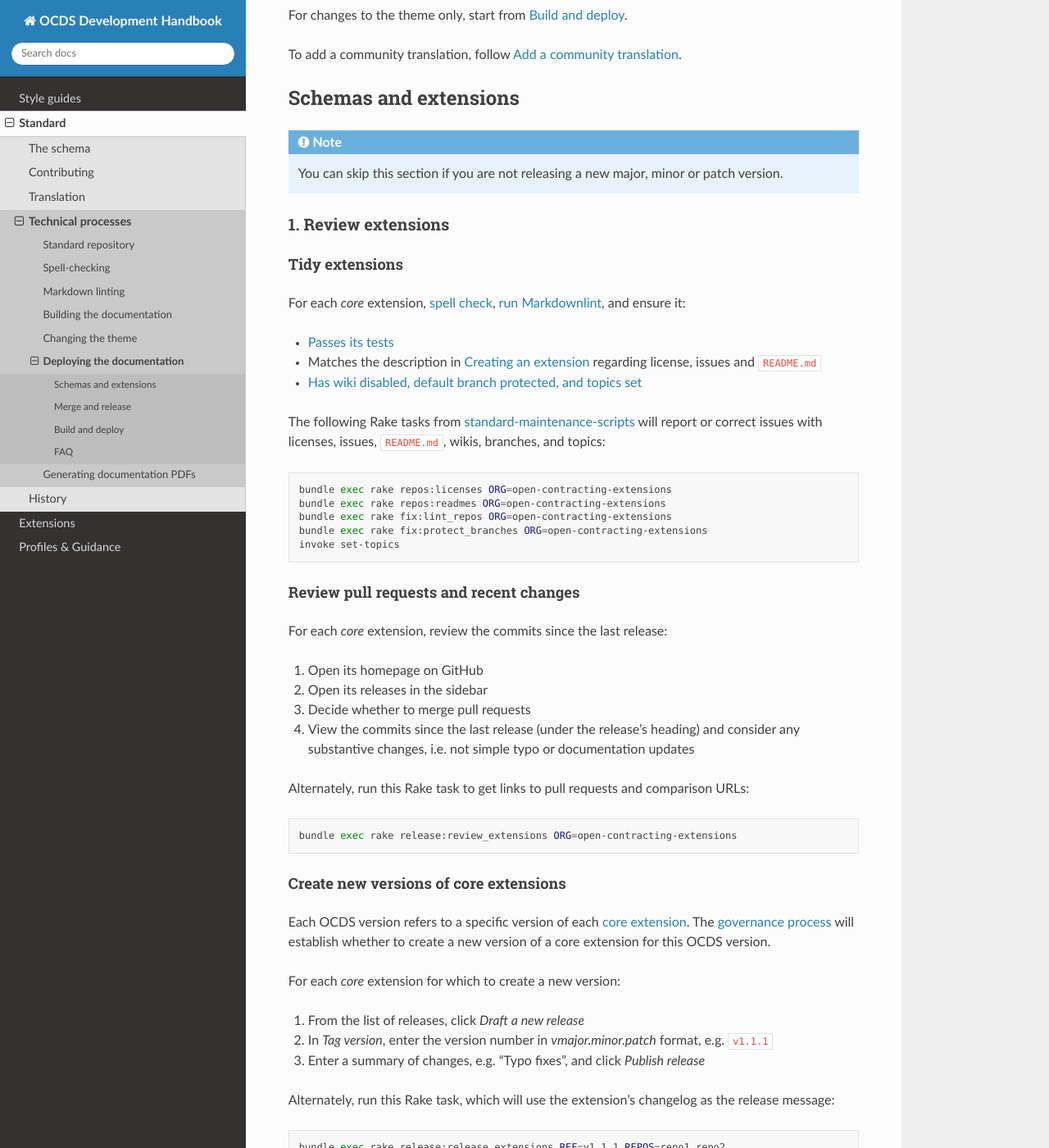
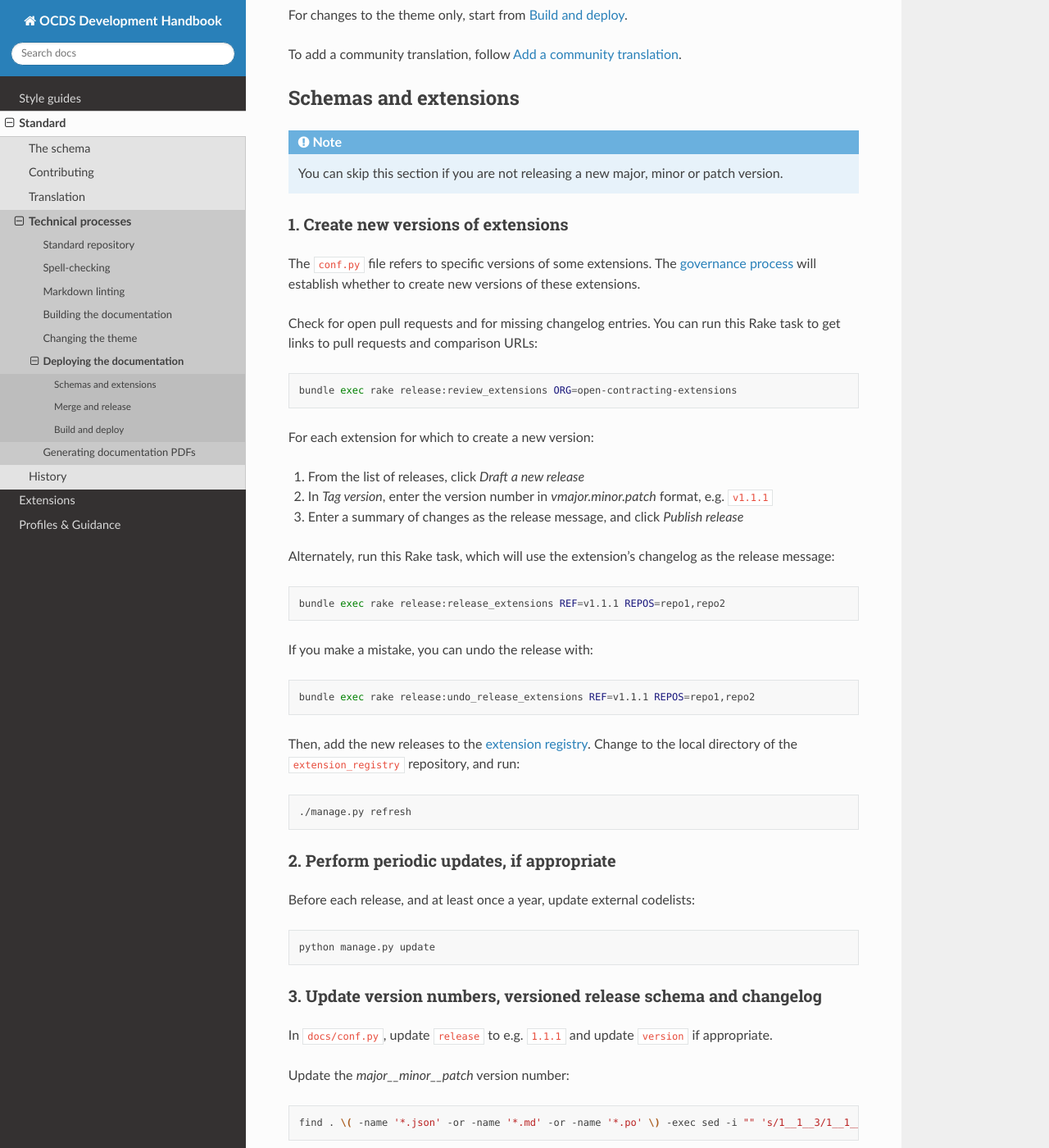
Before and after one commit to open-contracting/standard-development-handbook, a Sphinx documentation site: the page built from docs/standard/technical/deployment.rst, in a window 1280 px wide and 1400 px high, scrolled down 321 px. Shown: the whole window at 82% size. Built offline with Sphinx 7.4.7 and the Read the Docs theme 2.0.0, drawn with Linux system fonts in a browser that asks for light colours; some of the changed text lies outside the part shown.

Commit message:
Consolidate deployment instructions
- Move instructions about extensions from standard/technical/deployment to extensions/index
- Move instructions about standard repositories from the deploy repository
- Remove rarely asked questions (FAQ) that is not about deployment
- Avoid the use of core/community/local extensions

```diff
--- a/docs/profiles/infrastructure.rst
+++ b/docs/profiles/infrastructure.rst
@@ -3,8 +3,8 @@ Open Contracting for Infrastructure Data Standards
 
 `This profile <https://standard.open-contracting.org/infrastructure/latest/en/>`__ is developed and maintained by the Open Contracting Partnership on `GitHub <https://github.com/open-contracting/infrastructure>`__. It is `deployed <https://standard.open-contracting.org/infrastructure/>`__ with the standard documentation. It was previously deployed to https://open-contracting.github.io/infrastructure/, which uses meta refresh to redirect to the current deployment.
 
-Development tasks
------------------
+Maintenance
+-----------
 
 Copy schema and codelists from OCDS for PPPs
 ~~~~~~~~~~~~~~~~~~~~~~~~~~~~~~~~~~~~~~~~~~~~
@@ -15,7 +15,7 @@ For each new release of OCDS for PPPs, run:
 
    make update
 
-If working on a pre-release, run:
+To use a pre-release of OCDS for PPPs, run:
 
 .. code-block:: shell
 
--- a/docs/profiles/technical/build.rst
+++ b/docs/profiles/technical/build.rst
@@ -15,7 +15,7 @@ Change extensions
 
 To change the extensions in a profile, change ``extension_versions.json``, then :ref:`profiles/technical/build:Build the profile`.
 
-Extensions must be in the `extension registry <https://github.com/open-contracting/extension_registry>`__ and should be tagged and released. See :ref:`standard/technical/deployment:Create new versions of core extensions`.
+Extensions must be in the `extension registry <https://github.com/open-contracting/extension_registry>`__ and should be tagged and released. See :ref:`standard/technical/deployment:Create new versions of extensions`.
 
 Build the profile
 -----------------
--- a/docs/standard/technical/deployment.rst
+++ b/docs/standard/technical/deployment.rst
@@ -17,54 +17,22 @@ Schemas and extensions
 .. note::
    You can skip this section if you are not releasing a new major, minor or patch version.
 
-1. Review extensions
-~~~~~~~~~~~~~~~~~~~~
+1. Create new versions of extensions
+~~~~~~~~~~~~~~~~~~~~~~~~~~~~~~~~~~~~
 
-Tidy extensions
-^^^^^^^^^^^^^^^
+The ``conf.py`` file refers to specific versions of some extensions. The `governance process <https://standard.open-contracting.org/latest/en/support/governance/#versions>`__ will establish whether to create new versions of these extensions.
 
-For each *core* extension, :doc:`spell check<spellcheck>`, :doc:`run Markdownlint<lint>`, and ensure it:
-
--  `Passes its tests <https://github.com/open-contracting/standard-maintenance-scripts/blob/main/badges.md#extensions>`__
--  Matches the description in :ref:`extensions/index:Creating an extension` regarding license, issues and ``README.md``
--  `Has wiki disabled, default branch protected, and topics set <https://github.com/open-contracting/standard-maintenance-scripts#change-github-repository-configuration>`__
-
-The following Rake tasks from `standard-maintenance-scripts <https://github.com/open-contracting/standard-maintenance-scripts>`__ will report or correct issues with licenses, issues, ``README.md``, wikis, branches, and topics:
-
-.. code-block:: shell
-
-   bundle exec rake repos:licenses ORG=open-contracting-extensions
-   bundle exec rake repos:readmes ORG=open-contracting-extensions
-   bundle exec rake fix:lint_repos ORG=open-contracting-extensions
-   bundle exec rake fix:protect_branches ORG=open-contracting-extensions
-   invoke set-topics
-
-Review pull requests and recent changes
-^^^^^^^^^^^^^^^^^^^^^^^^^^^^^^^^^^^^^^^
-
-For each *core* extension, review the commits since the last release:
-
-1. Open its homepage on GitHub
-2. Open its releases in the sidebar
-3. Decide whether to merge pull requests
-4. View the commits since the last release (under the release's heading) and consider any substantive changes, i.e. not simple typo or documentation updates
-
-Alternately, run this Rake task to get links to pull requests and comparison URLs:
+Check for open pull requests and for missing changelog entries. You can run this Rake task to get links to pull requests and comparison URLs:
 
 .. code-block:: shell
 
    bundle exec rake release:review_extensions ORG=open-contracting-extensions
 
-Create new versions of core extensions
-^^^^^^^^^^^^^^^^^^^^^^^^^^^^^^^^^^^^^^
-
-Each OCDS version refers to a specific version of each `core extension <https://standard.open-contracting.org/latest/en/extensions/#core-extensions>`__. The `governance process <https://standard.open-contracting.org/latest/en/support/governance/#versions>`__ will establish whether to create a new version of a core extension for this OCDS version.
-
-For each *core* extension for which to create a new version:
+For each extension for which to create a new version:
 
 1. From the list of releases, click *Draft a new release*
 2. In *Tag version*, enter the version number in *vmajor.minor.patch* format, e.g. ``v1.1.1``
-3. Enter a summary of changes, e.g. "Typo fixes", and click *Publish release*
+3. Enter a summary of changes as the release message, and click *Publish release*
 
 Alternately, run this Rake task, which will use the extension's changelog as the release message:
 
@@ -150,23 +118,24 @@ Create a tagged release named e.g. ``git tag -a 1__1__0 -m '1.1.0 release.'`` an
 Build and deploy
 ----------------
 
-1. Build on continuous integration
-~~~~~~~~~~~~~~~~~~~~~~~~~~~~~~~~~~
+After :ref:`merging branches<merge>`, GitHub Actions automatically:
 
-:ref:`Merging branches<merge>` will trigger a :doc:`build<build>`.
+-  Deploys the build of any live branch (e.g. ``latest``) to the live directory (``/home/ocds-docs/web``), as a build directory named ``{branch}-{timestamp}`` (e.g. ``latest-1577836800``)
+-  Creates a symlink named after the live branch (e.g. ``latest``) that points to the build directory. As such, you can rollback changes by linking to another build directory.
+-  Deploys the schema files, codelist files and metadata file (if any), if a tag is pushed: for example, under https://standard.open-contracting.org/schema/, https://standard.open-contracting.org/profiles/ppp/schema/ and https://standard.open-contracting.org/profiles/ppp/extension/.
 
-The built documentation is transferred to the staging directory on the server. You can preview the documentation. For example, for OCDS 1.1, https://standard.open-contracting.org/staging/1.1/ is the staging version for https://standard.open-contracting.org/1.1/.
+The live branches are configured in the last step of the repository's ``ci.yml`` workflow.
 
-2. Release the documentation
-~~~~~~~~~~~~~~~~~~~~~~~~~~~~
+.. note::
+   You can skip this step if you are not releasing a new major, minor or patch version.
+
+1. Update the deploy repository
+~~~~~~~~~~~~~~~~~~~~~~~~~~~~~~~
 
 See the `deploy repository's documentation <https://ocdsdeploy.readthedocs.io/en/latest/deploy/docs.html#publish-released-documentation>`__.
 
-3. Update the Data Review Tool
+2. Update the Data Review Tool
 ~~~~~~~~~~~~~~~~~~~~~~~~~~~~~~
-
-.. note::
-   You can skip this step if you are not releasing a new major, minor or patch version.
 
 Update the CoVE library
 ^^^^^^^^^^^^^^^^^^^^^^^
@@ -184,9 +153,9 @@ This is the cove-ocds repository for OCDS, and cove-oc4ids for OC4IDS.
 
 -  Upgrade the requirements to use the new version of the CoVE library
 
-.. code-block:: shell
+   .. code-block:: shell
 
-   pip-compile -P libcoveocds; pip-compile requirements_dev.in
+      pip-compile -P libcoveocds; pip-compile requirements_dev.in
 
 -  Update the URL paths in `settings.py <https://github.com/open-contracting/cove-ocds/blob/main/cove_project/settings.py>`__ (*only in cove-ocds*)
 -  Make sure all tests pass
@@ -198,16 +167,3 @@ Update any other tools that use the CoVE library
 Make sure other tools that use ``libcoveocds`` (like Kingfisher Process) are updated to use the new version.
 
 Many tools will use the default options from the library, and these tools will start using the new version of the schema straight away. But if the tool overrides those options with its own options, the tool's own options may need changing.
-
-FAQ
----
-
-How can I find out what the standard looked like at 1.0?
-~~~~~~~~~~~~~~~~~~~~~~~~~~~~~~~~~~~~~~~~~~~~~~~~~~~~~~~~
-
-To find the latest (patch) version of a minor release, look at the contents of the branch named with that version.
-
-How can I find out what the standard looked like at 1.1.0?
-~~~~~~~~~~~~~~~~~~~~~~~~~~~~~~~~~~~~~~~~~~~~~~~~~~~~~~~~~~
-
-To find a patch release, look at the contents of the tree tagged with that version.
```
Also changed, not shown: docs/extensions/index.rst (+54 -18 lines), docs/profiles/ppp.rst (+7 -3 lines), docs/profiles/technical/deployment.rst (+13 -23 lines).
